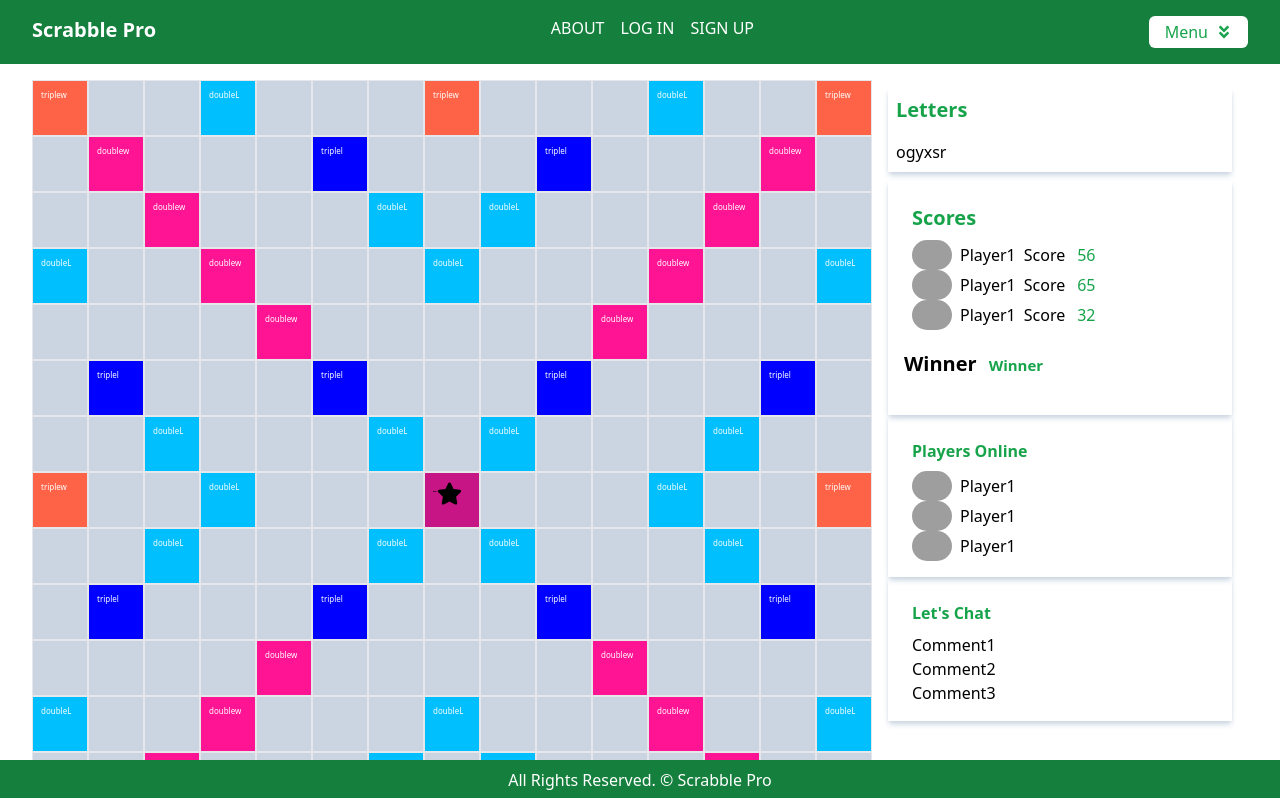
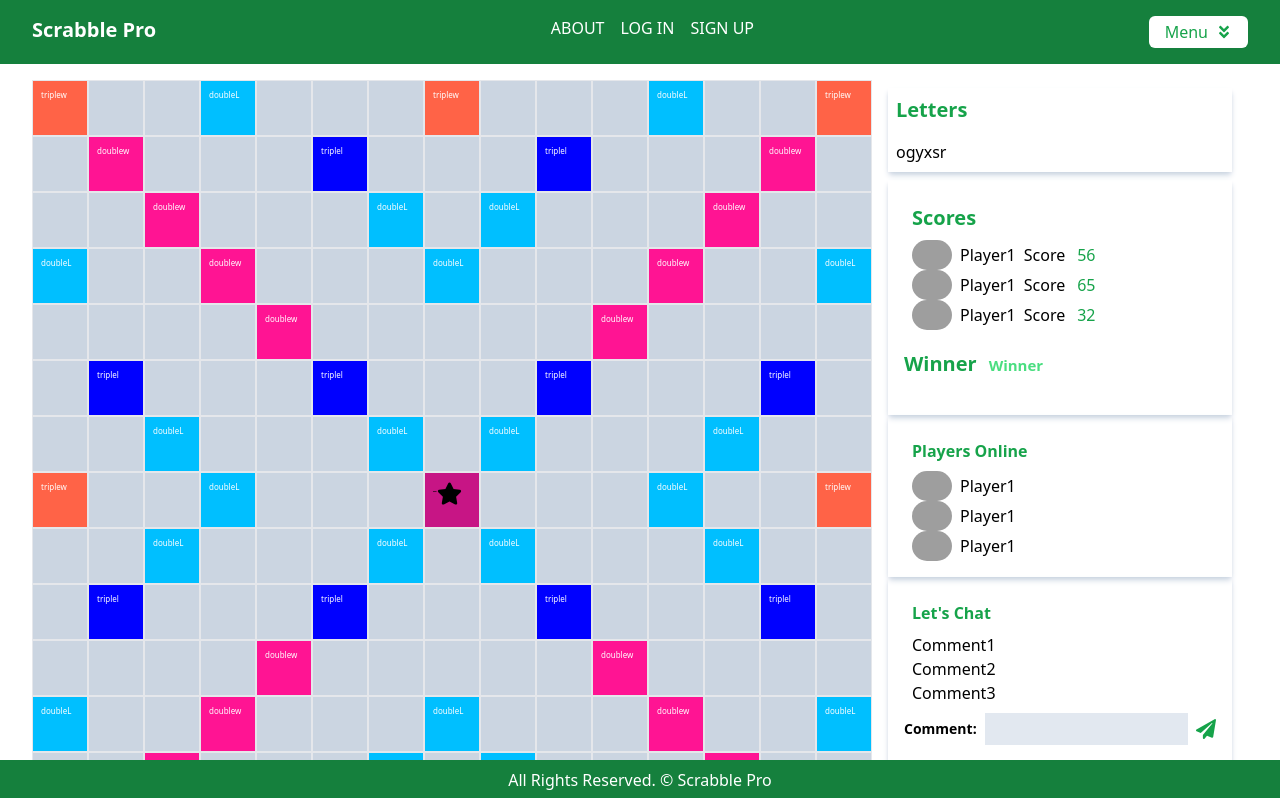
Before and after one commit to Topher254/scrabble, a React (Vite) app: page / in a window 1280 px wide. Shown: the top 798 px of the page. Built offline with nearby package versions, Linux system fonts and the light colour scheme; grey boxes are pictures that could not be loaded.

Commit message:
comment section

```diff
--- a/src/Components/Comments.jsx
+++ b/src/Components/Comments.jsx
@@ -1,18 +1,34 @@
-import React from 'react'
+import React from "react";
+import { FaPaperPlane } from "react-icons/fa";
+import { FaMessage } from "react-icons/fa6";
 
 const Comments = () => {
   return (
     <div>
-    <div className='shadow-md shadow-slate-300 p-[1em]'>
+      <div className="shadow-md shadow-slate-300 p-[1em]">
         <h1 className="font-semibold p-2 text-green-600">Let's Chat</h1>
         <div className="pl-2">
           <p>Comment1</p>
           <p>Comment2</p>
           <p>Comment3</p>
         </div>
+        <div className="my-2 flex justify-center items-center">
+          <label  className="mr-2 font-semibold text-sm">
+           Comment:
+          </label>
+          <input
+            type="text"
+
+            name="username"
+            className="w-full bg-slate-200  p-1 outline-none text-green-700 "
+          />
+          <a>
+          <FaPaperPlane size={20} className="ml-2 text-green-600 hover:cursor-pointer"/>
+          </a>
           </div>
       </div>
-  )
-}
+    </div>
+  );
+};
 
-export default Comments
+export default Comments;
--- a/src/Components/FirstDiv.jsx
+++ b/src/Components/FirstDiv.jsx
@@ -36,9 +36,9 @@ const FirstDiv = () => {
                 </span>
               </li>
             </ul>
-            <h2 className="font-semibold text-xl py-[1em]">
+            <h2 className="font-semibold text-xl text-green-600 py-[1em]">
               Winner
-              <span className="text-[15px] min-w-[45px] p-1 bg-white text-green-600 ml-2">
+              <span className="text-[15px] min-w-[45px] p-1 bg-white text-green-400 ml-2">
                 Winner
               </span>
             </h2>
```
Lines whose indentation alone changed are shown as unchanged.
